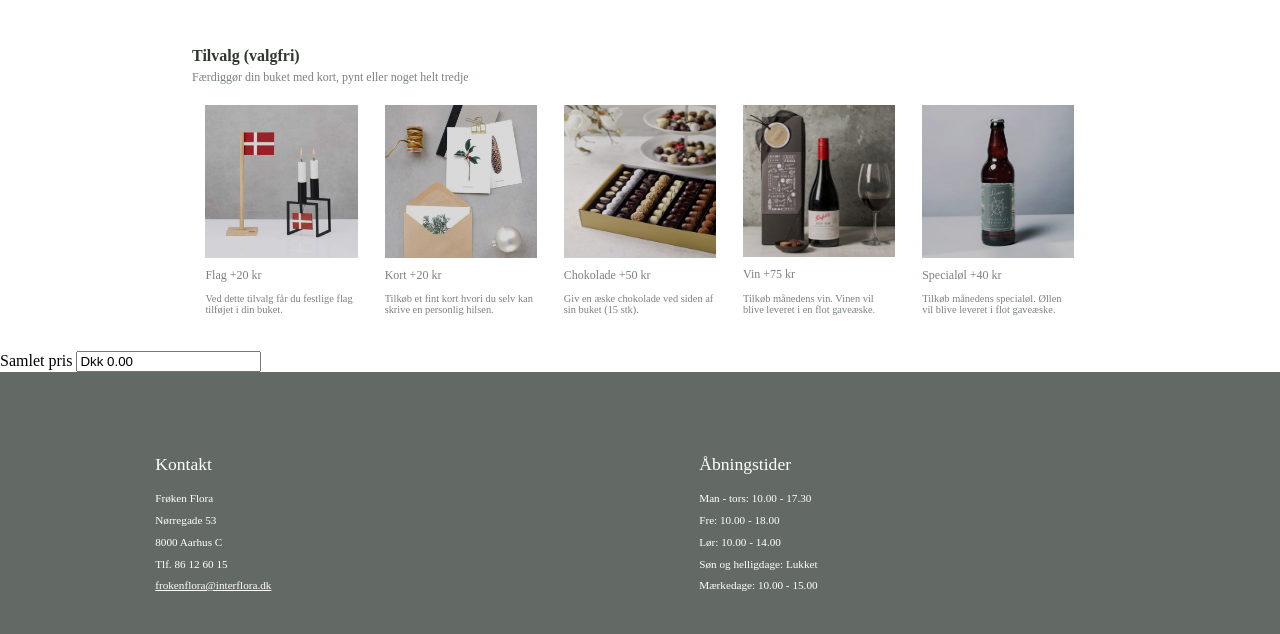
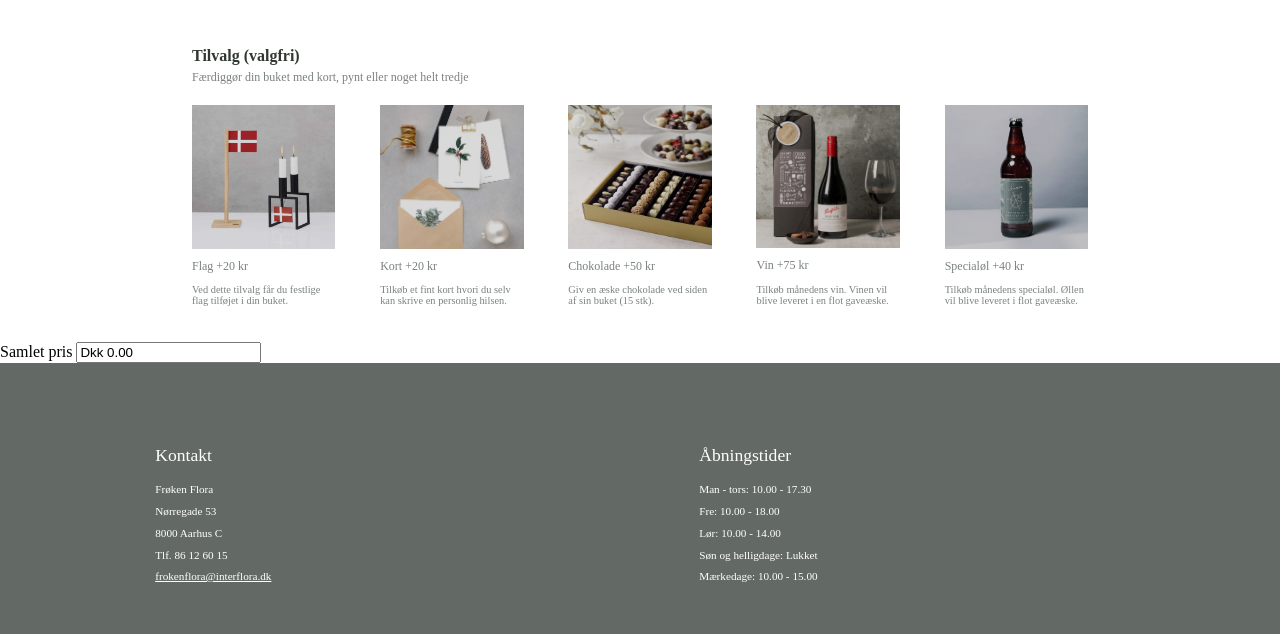
Before and after one commit to LasseNymark/frokenfloraaarhus, a plain HTML site: page index.html in a window 1280 px wide. Shown: the part 1255-1889 px from the top of the page. Drawn offline with Linux system fonts and the light colour scheme; files whose address does not match are found by name; a web font is replaced by a local one.

Commit message:
Add files via upload

```diff
--- a/css/style.css
+++ b/css/style.css
@@ -432,24 +432,24 @@ body {
 
     /* --- TILVALG --- */
     #grid-tilvalg {
-        grid-template-columns: 20% 20% 20% 20% 20%;
-        column-gap: 0;
+        grid-template-columns: 16% 16% 16% 16% 16%;
+        column-gap: 5%;
         margin: 20px 15% 0;
     }
 
     .tilvalgbeskrivelse {
-        width: 80%;
+        width: 100%;
         font-size: 55%;
     }
 
     .tilvalgtekst {
-        width: 80%;
+        width: 100%;
         min-height: 30px;
         font-size: 45%;
     }
 
     .imgtilvalg {
-        width: 80%;
+        width: 100%;
     }
 
 }
@@ -474,18 +474,19 @@ body {
     }
 
     /* TILVALG */
+
     .tilvalgbeskrivelse {
-        width: 85%;
+        width: 100%;
         font-size: 75%;
     }
 
     .tilvalgtekst {
-        width: 85%;
+        width: 100%;
         font-size: 65%;
     }
 
     .imgtilvalg {
-        width: 85%;
+        width: 100%;
     }
 
 
```
